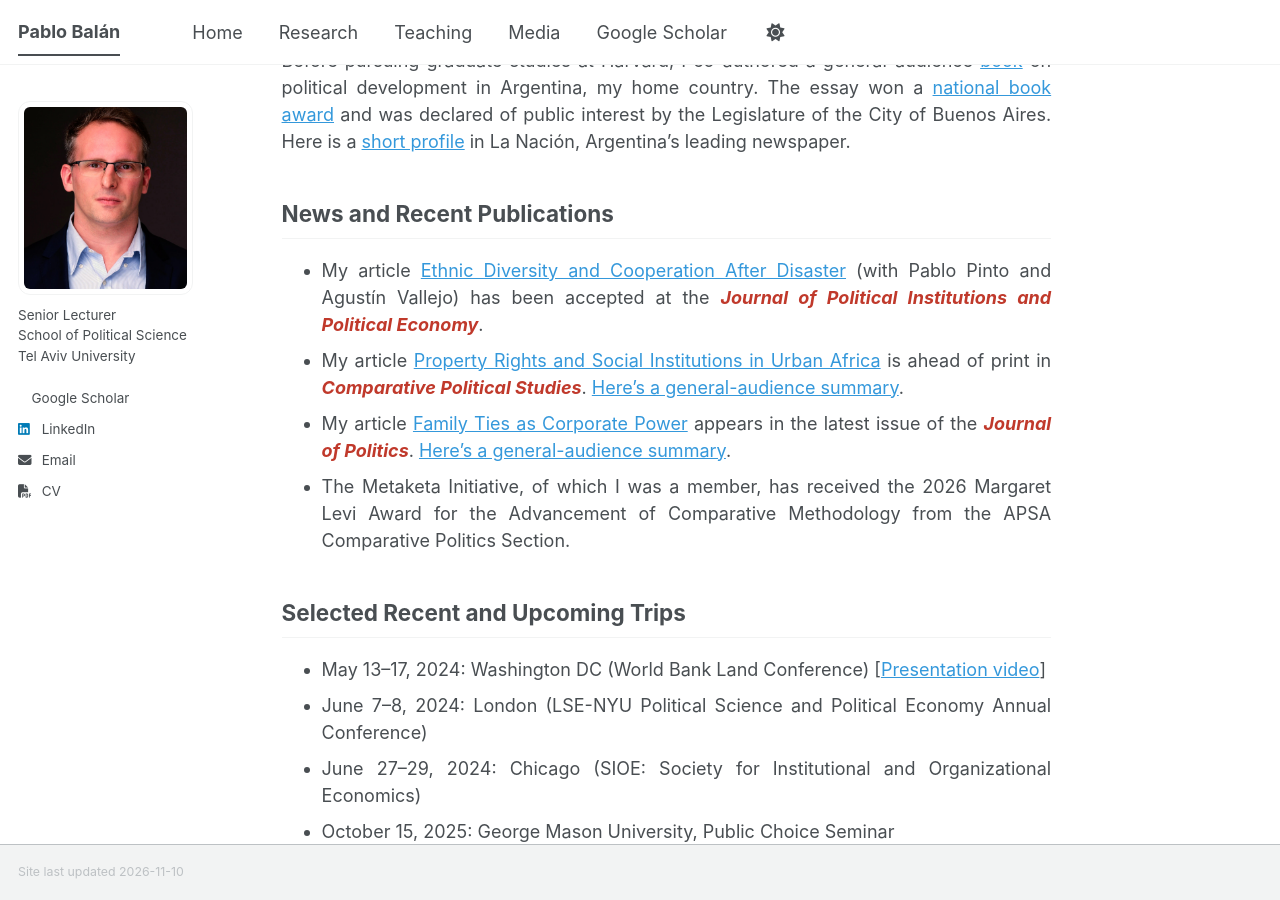
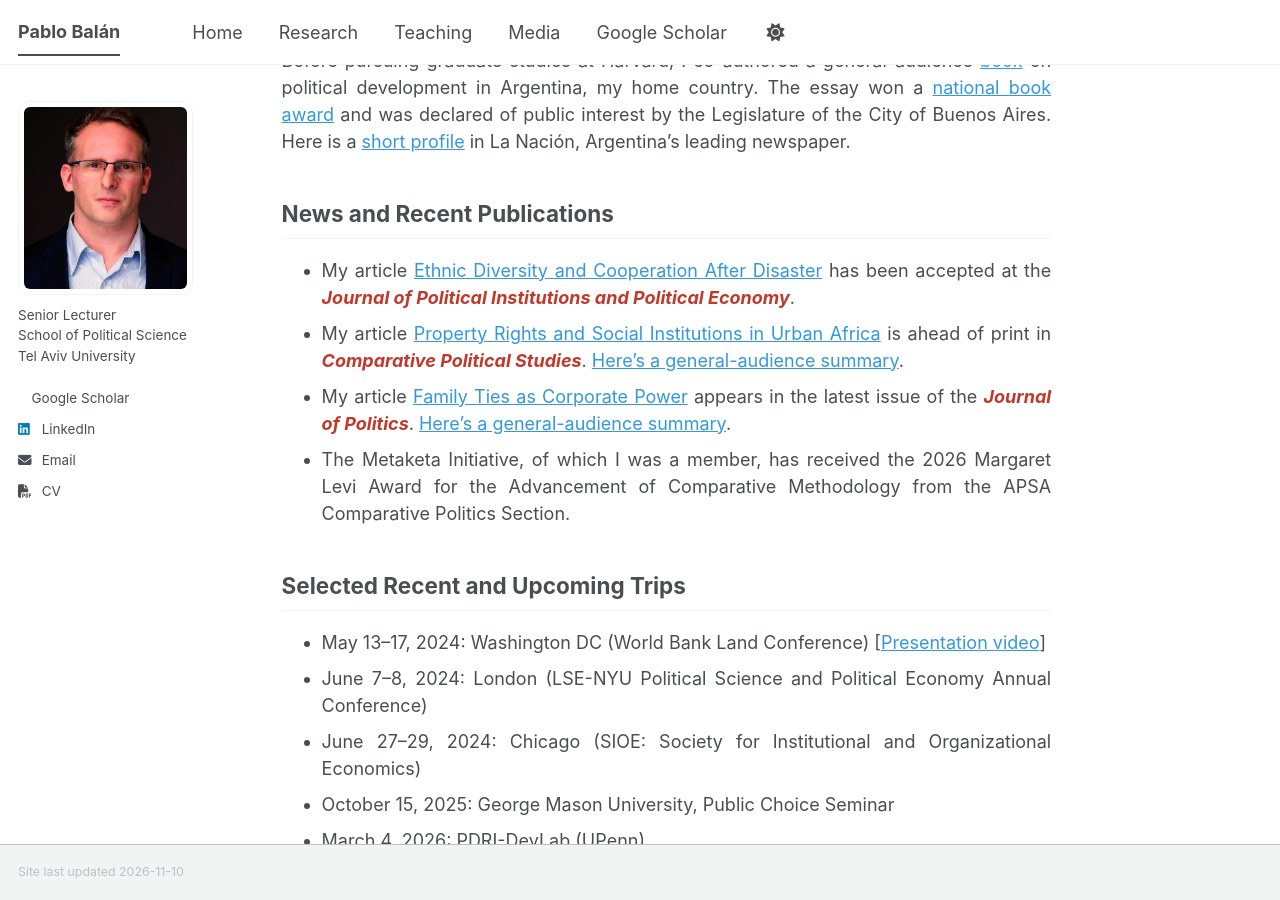
Before and after one commit to pablobalan/pablobalan.github.io, a Jekyll site: the page built from _pages/about.md, in a window 1280 px wide and 900 px high, scrolled down 756 px. Built offline with Jekyll 4.4.1, drawn with Linux system fonts in a browser that asks for light colours; a style sheet for code colours, icons or effects is not loaded.

Commit message:
News: drop coauthors from Harvey item
Co-Authored-By: Claude Opus 5 (1M context) <noreply@anthropic.com>
Claude-Session: https://claude.ai/code/session_01PGUuBhgz2x74MPakQ7gizF

```diff
--- a/_pages/about.md
+++ b/_pages/about.md
@@ -19,7 +19,7 @@ Before pursuing graduate studies at Harvard, I co-authored a general-audience [b
 
 ## News and Recent Publications
 
-* My article [Ethnic Diversity and Cooperation After Disaster](/files/hurricane-harvey-wp.pdf) (with Pablo Pinto and Agustín Vallejo) has been accepted at the <strong><em class="journal-red">Journal of Political Institutions and Political Economy</em></strong>.
+* My article [Ethnic Diversity and Cooperation After Disaster](/files/hurricane-harvey-wp.pdf) has been accepted at the <strong><em class="journal-red">Journal of Political Institutions and Political Economy</em></strong>.
 * My article [Property Rights and Social Institutions in Urban Africa](/files/property-rights-cps-2026.pdf) is ahead of print in <strong><em class="journal-red">Comparative Political Studies</em></strong>. [Here's a general-audience summary](https://www.promarket.org/2026/07/29/property-rights-provide-an-exit-from-social-institutions/).
 * My article [Family Ties as Corporate Power](/files/family-ties-jop-2026.pdf) appears in the latest issue of the <strong><em class="journal-red">Journal of Politics</em></strong>. [Here's a general-audience summary](https://www.promarket.org/2023/07/24/family-ties-as-corporate-power/).
 * The Metaketa Initiative, of which I was a member, has received the 2026 Margaret Levi Award for the Advancement of Comparative Methodology from the APSA Comparative Politics Section.
```
